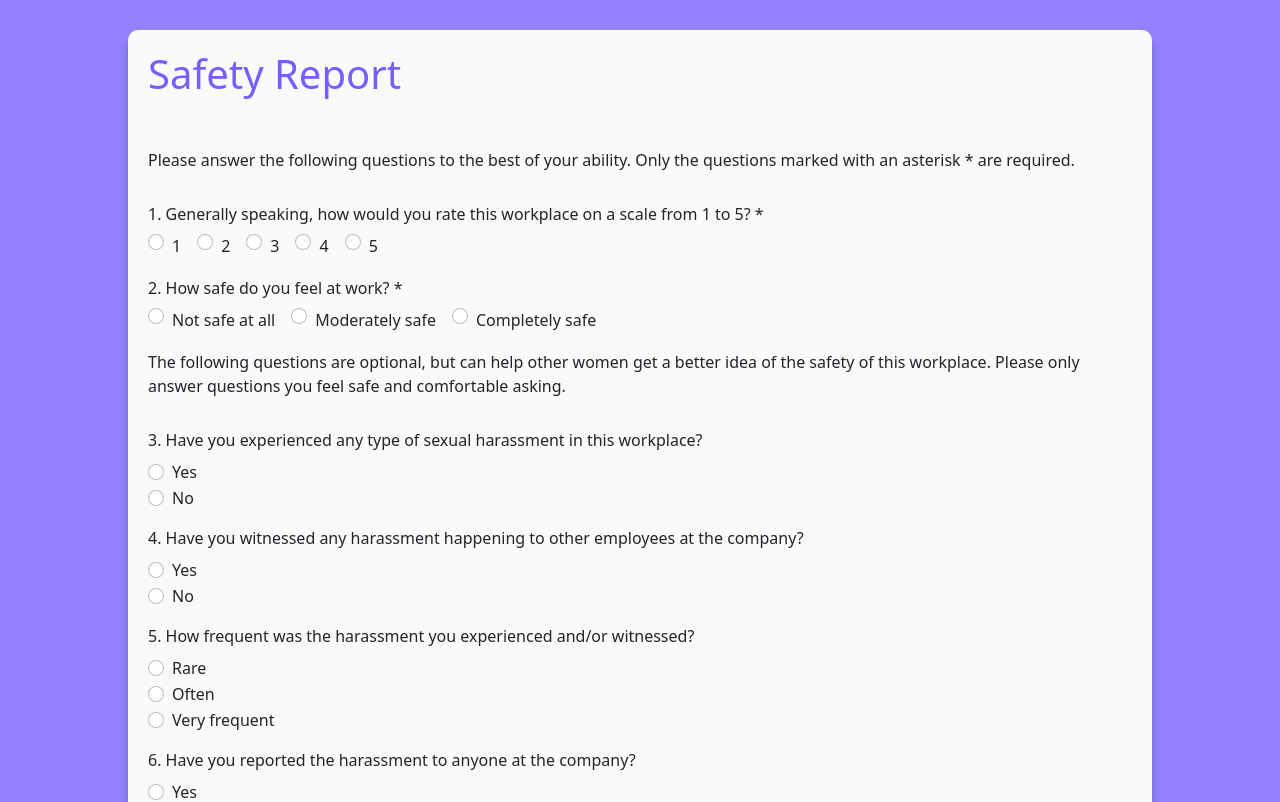
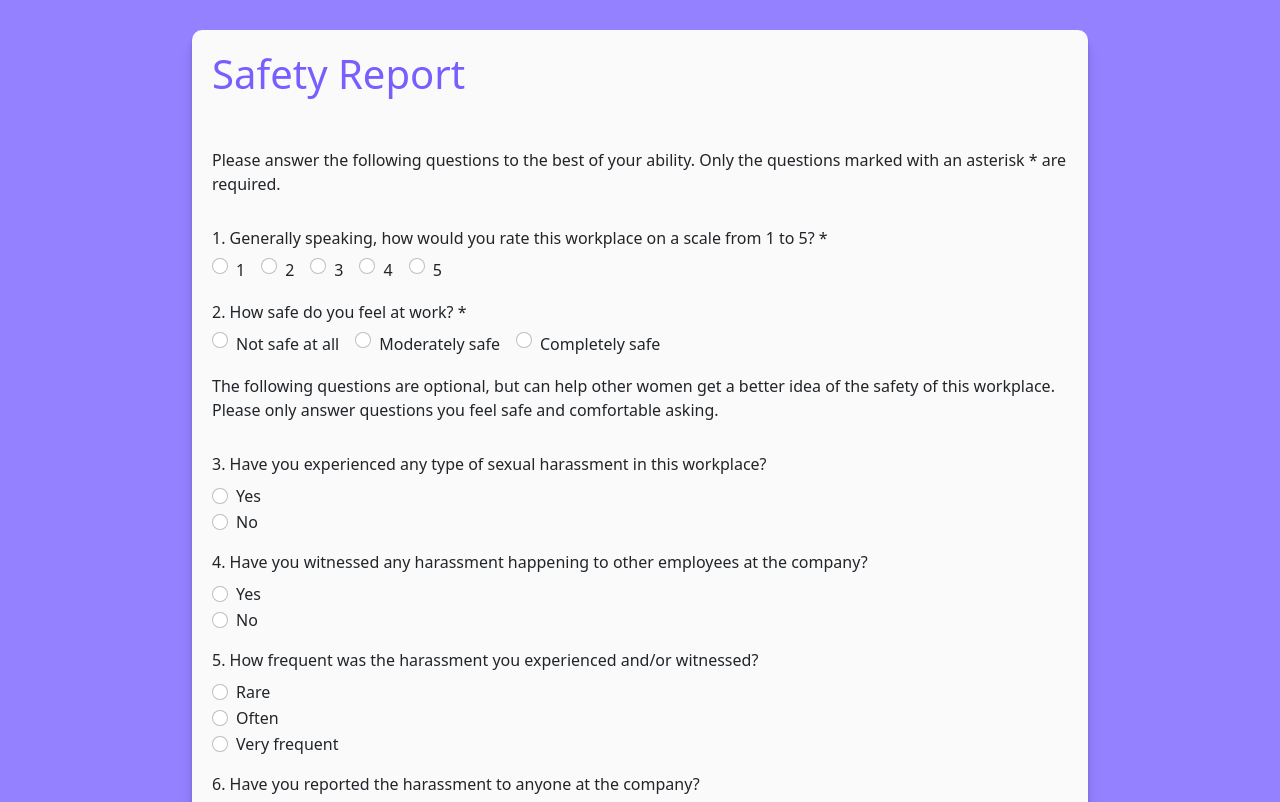
Before and after one commit to Pily01/Soros, a React (Create React App) app in the folder react-project/: page /Soros/form in a window 1280 px wide. Shown: the top 802 px of the page. Built offline with nearby package versions, Linux system fonts and the light colour scheme.

Commit message:
styles: finish basic styles of form

```diff
--- a/react-project/src/components/form-input/form-input.styles.scss
+++ b/react-project/src/components/form-input/form-input.styles.scss
@@ -2,7 +2,7 @@
     background-color: rgb(250, 250, 250);
     margin-left: auto;
     margin-right: auto;
-    width: 80%;
+    width: 70%;
 
     border-radius: 10px;
     box-shadow: rgba(0, 0, 0, 0.07) 0px 1px 1px, rgba(0, 0, 0, 0.07) 0px 2px 2px, rgba(0, 0, 0, 0.07) 0px 4px 4px, rgba(0, 0, 0, 0.07) 0px 8px 8px, rgba(0, 0, 0, 0.07) 0px 16px 16px;;
@@ -13,6 +13,8 @@
     background-color: #9381FF;
     padding-top: 30px;
     padding-bottom: 30px;
+    justify-content: center;
+    display: flex;
 
     p{
         font-weight: 500;
```
